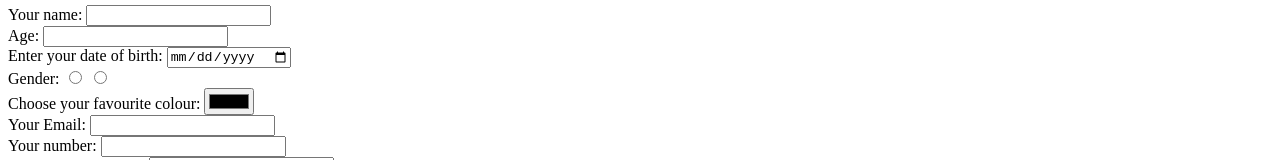
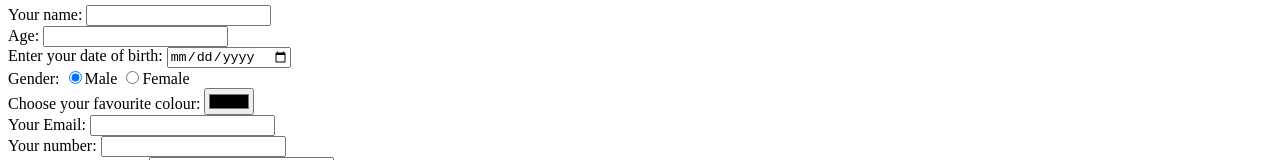
Before and after one commit to anushka0675/cv, a plain HTML site: page contactme.html in a window 1280 px wide. Shown: the part 203-363 px from the top of the page. Drawn offline with Linux system fonts and the light colour scheme.

Commit message:
Update contactme.html

```diff
--- a/contactme.html
+++ b/contactme.html
@@ -19,8 +19,8 @@
       <label  >Enter your date of birth:</label>
       <input type="date" name="dob" value=""><br />
       <label>Gender: </label>
-      <input type="radio" id="Male" name="male" value="male">
-      <input type="radio" id="Female" name="female" value="female"><br>
+      <label><input type="radio" name="male" value="male" checked>Male</label>
+      <label><input type="radio" name="female" value="female">Female</label><br>
       <label>Choose your favourite colour: </label>
       <input type="color" name="colour" value=""><br>
       <label>Your Email:</label>
```
